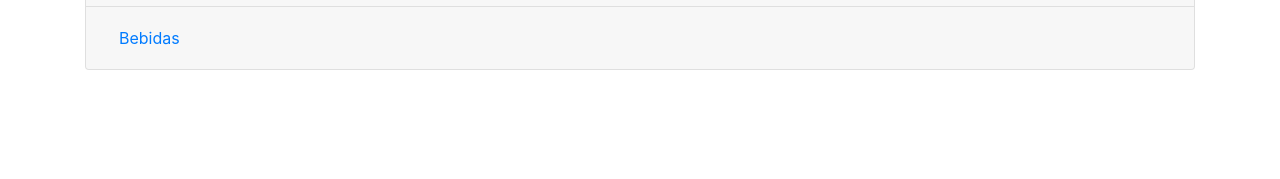
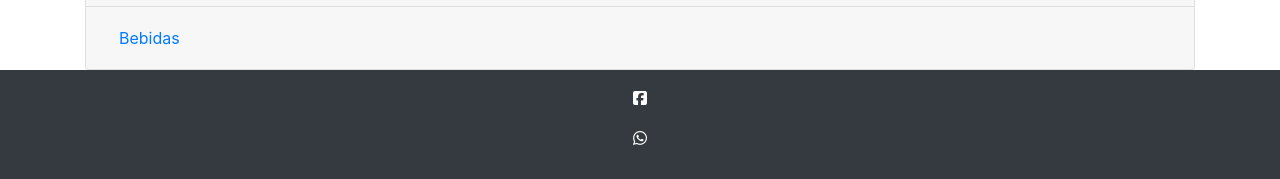
Before and after one commit to tonolosv/testQR, a plain HTML site: page index.html in a window 1280 px wide. Shown: the part 954-1133 px from the top of the page. Before the commit the page ends 1024 px from the top, so only its background shows below. Drawn offline with nearby package versions, Linux system fonts and the light colour scheme; some icons are missing.

Commit message:
socialMedia

```diff
--- a/index.html
+++ b/index.html
@@ -78,6 +78,18 @@
     </div>
 
 
+    <footer class="bg-dark text-white mt-12">
+        <div class="container-fluid py-3 d-flex justify-content-center">
+            <div class="row ">
+                <div class="col-md-12 ">
+                    <p class="text-center"><a href="https://www.facebook.com/enneideas/" target="_blank" class="text-decoration-none text-white"><i class="fab fa-facebook-square"></i></a></p>
+
+                    <p class="text-center"><a href="https://www.facebook.com/enneideas/" target="_blank" class="text-decoration-none text-white"><i class="fab fa-whatsapp"></i></a></p>
+                </div>
+            </div>
+        </div>
+    </footer>
+
 
     <!-- Optional JavaScript -->
     <script src="app/app.js"></script>
```
Lines whose indentation alone changed are shown as unchanged.
